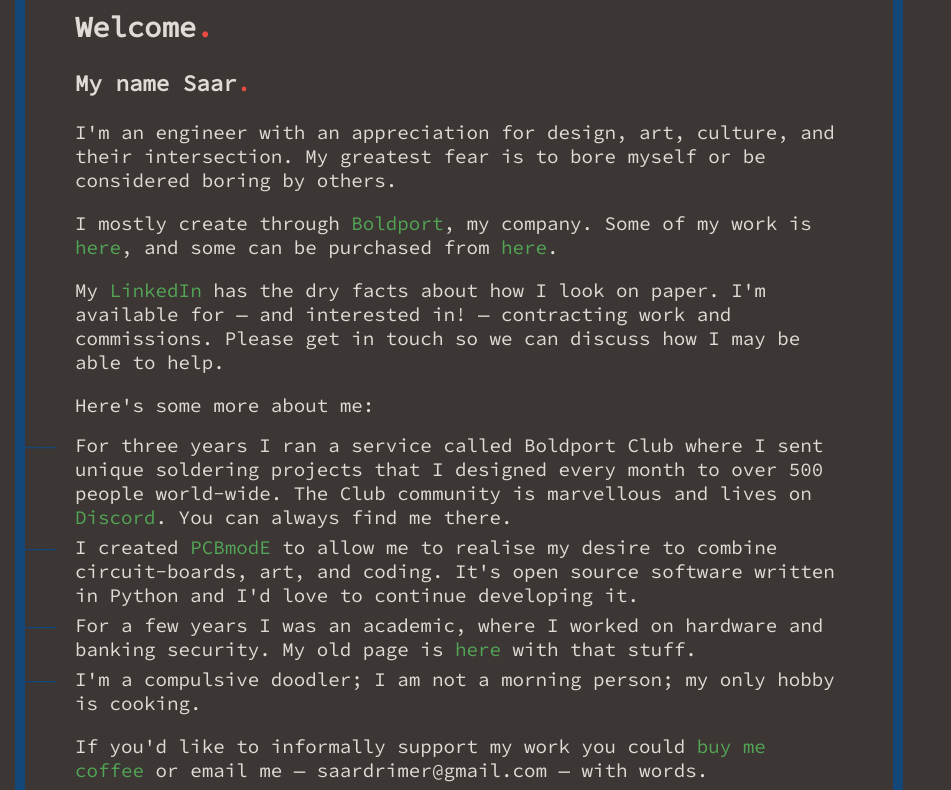
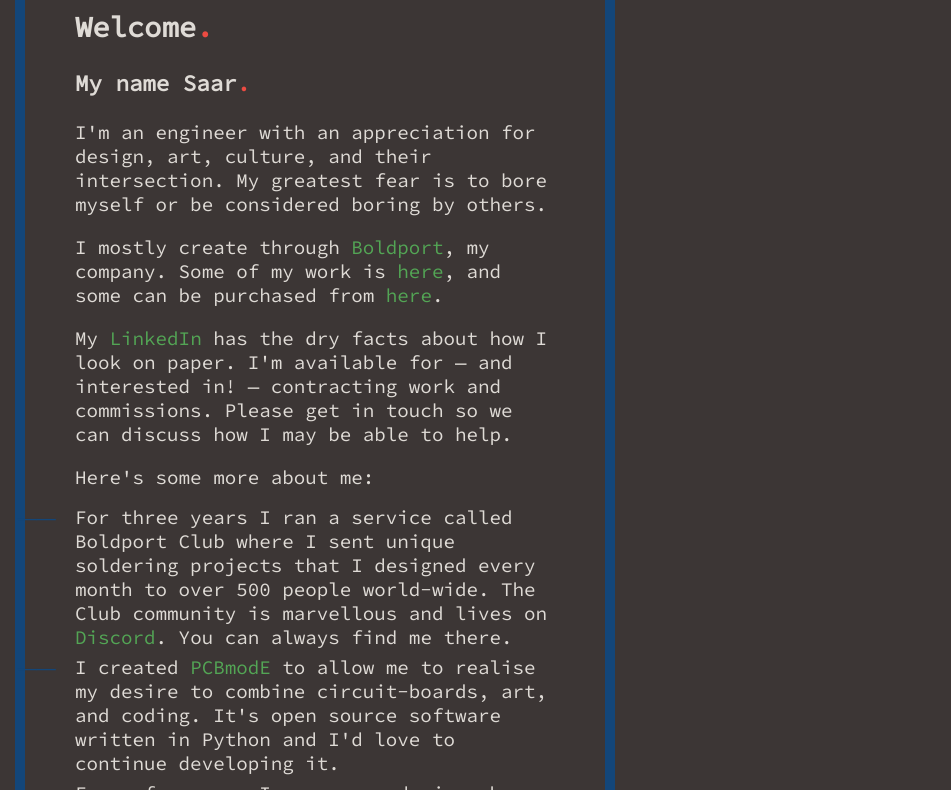
Before and after one commit to saardrimer/saardrimer.github.io, a plain HTML site: page index.html in a window 1280 px wide. Shown: the part 135-925 px from the top of the page, without its empty margins (0-951 px from the left). Drawn offline with Linux system fonts and the light colour scheme.

Commit message:
Better padding for mobile view

```diff
--- a/index.html
+++ b/index.html
@@ -13,7 +13,7 @@
 padding-top: 30px;
 padding-bottom: 50px;
 padding-right: 50px;
-max-width: 40em;
+max-width: 30rem;
 margin-top: 15px;
 margin-left: 15px;
 border-color: #134679;
```
